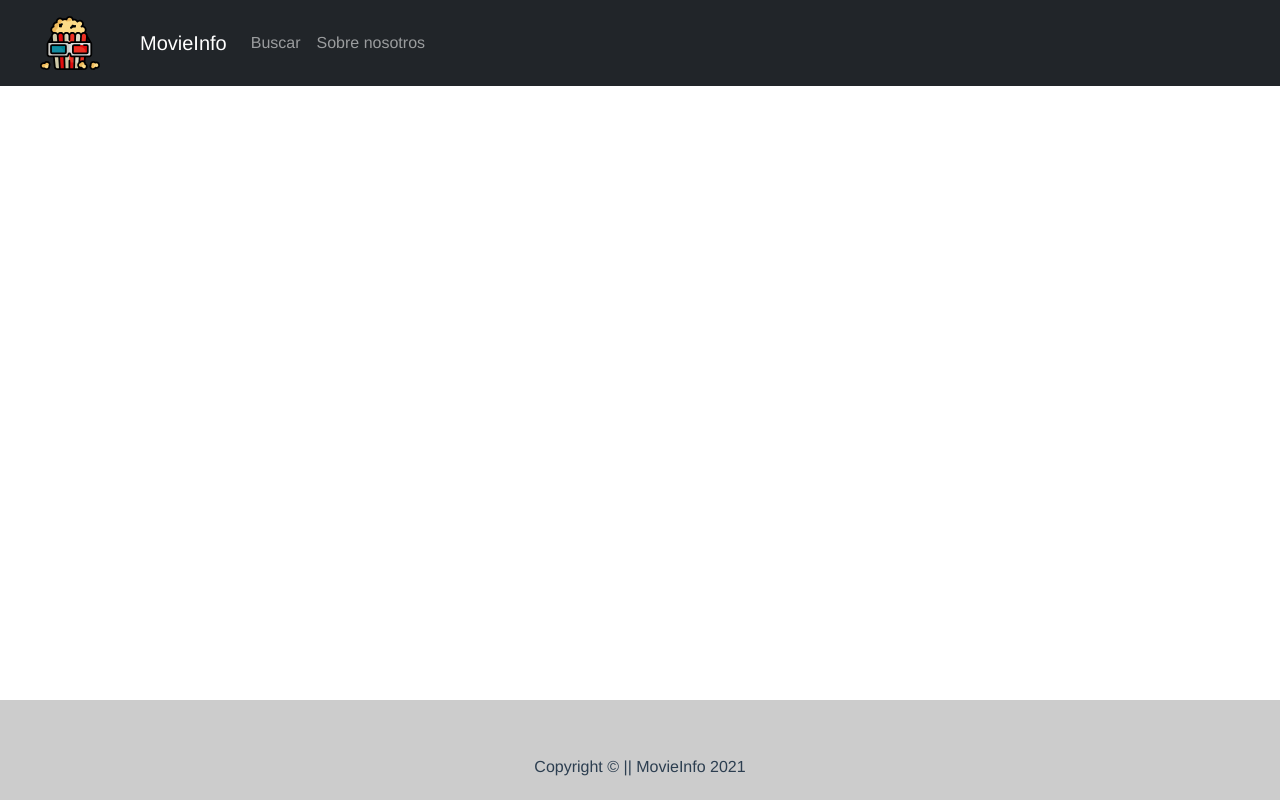
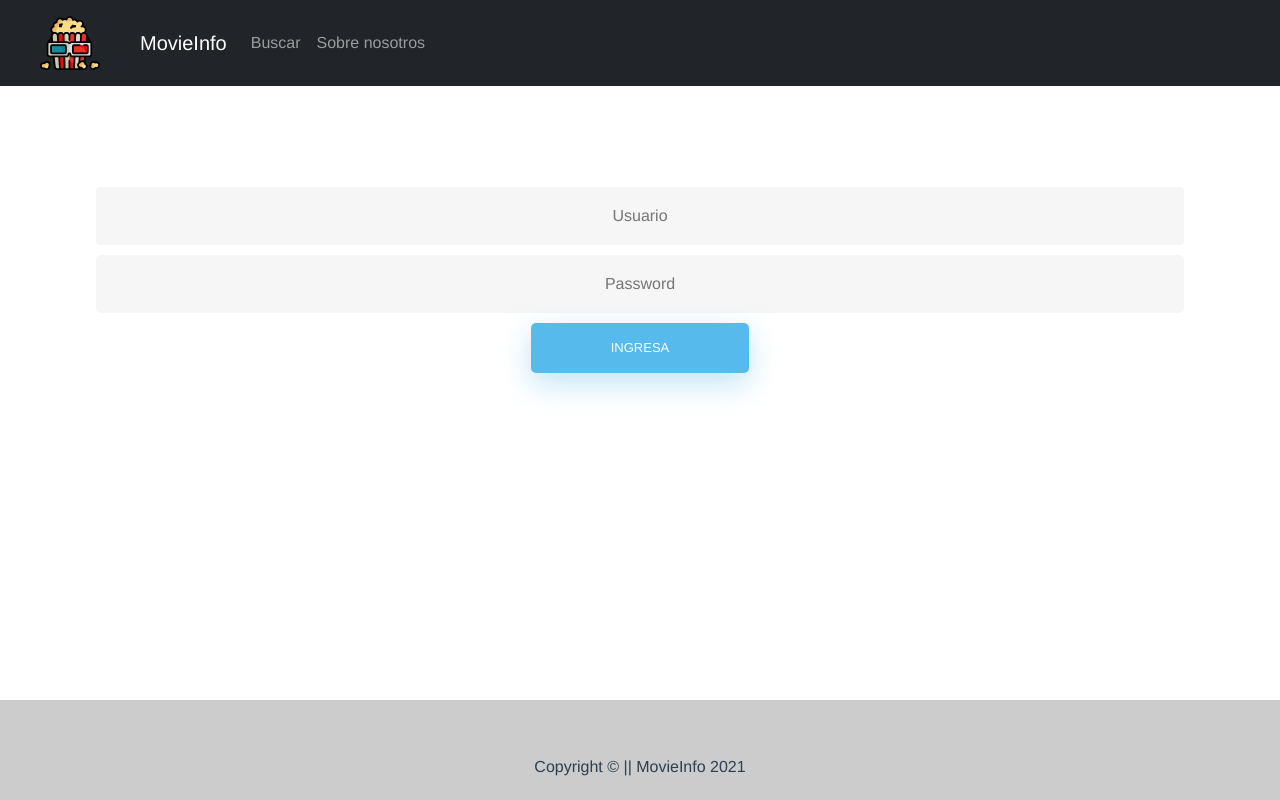
Before and after one commit to movieinfo/movieinfodotcom, a Vue app: page / in a window 1280 px wide. Built offline with nearby package versions, Linux system fonts and the light colour scheme.

Commit message:
Version 21.10.04

```diff
--- a/src/components/Home.vue
+++ b/src/components/Home.vue
@@ -1,19 +1,348 @@
 <template>
   <div class="home">
     <Header></Header>
+    <br>
+    <br>
+    <br>
+    <br>
+    <!-- Login Form -->
+    <form v-on:submit.prevent="login">
+      <input
+        type="text"
+        id="login"
+        class="fadeIn second"
+        name="login"
+        placeholder="Usuario"
+      />
+      <input
+        type="password"
+        id="password"
+        class="fadeIn third"
+        name="login"
+        placeholder="Password"
+      />
+      <input type="submit" class="fadeIn fourth" value="Ingresa" />
+      <br />
+    </form>
+
     <Footer></Footer>
   </div>
 </template>
 
 <script>
-import Header from '@/components/Header'
-import Footer from '@/components/Footer'
+import Header from "@/components/Header";
+import Footer from "@/components/Footer";
 
 export default {
-  name: 'Home',
+  name: "Home",
   components: {
-      Header,
-      Footer
+    Header,
+    Footer,
+  },
+};
+</script>
+
+<style scoped>
+html {
+  background-color: #56baed;
+}
+
+body {
+  font-family: "Poppins", sans-serif;
+  height: 100vh;
+}
+
+a {
+  color: #92badd;
+  display: inline-block;
+  text-decoration: none;
+  font-weight: 400;
+}
+
+h2 {
+  text-align: center;
+  font-size: 16px;
+  font-weight: 600;
+  text-transform: uppercase;
+  display: inline-block;
+  margin: 40px 8px 10px 8px;
+  color: #cccccc;
+}
+
+/* STRUCTURE */
+
+.wrapper {
+  display: flex;
+  align-items: center;
+  flex-direction: column;
+  justify-content: center;
+  width: 100%;
+  min-height: 100%;
+  padding: 20px;
+}
+
+#formContent {
+  -webkit-border-radius: 10px 10px 10px 10px;
+  border-radius: 10px 10px 10px 10px;
+  background: #fff;
+  padding: 30px;
+  width: 90%;
+  max-width: 450px;
+  position: relative;
+  padding: 0px;
+  -webkit-box-shadow: 0 30px 60px 0 rgba(0, 0, 0, 0.3);
+  box-shadow: 0 30px 60px 0 rgba(0, 0, 0, 0.3);
+  text-align: center;
+}
+
+#formFooter {
+  background-color: #f6f6f6;
+  border-top: 1px solid #dce8f1;
+  padding: 25px;
+  text-align: center;
+  -webkit-border-radius: 0 0 10px 10px;
+  border-radius: 0 0 10px 10px;
+}
+
+/* TABS */
+
+h2.inactive {
+  color: #cccccc;
+}
+
+h2.active {
+  color: #0d0d0d;
+  border-bottom: 2px solid #5fbae9;
+}
+
+/* FORM TYPOGRAPHY*/
+
+input[type="button"],
+button[type="submit"],
+input[type="submit"],
+input[type="reset"] {
+  background-color: #56baed;
+  border: none;
+  color: white;
+  padding: 15px 80px;
+  text-align: center;
+  text-decoration: none;
+  display: inline-block;
+  text-transform: uppercase;
+  font-size: 13px;
+  -webkit-box-shadow: 0 10px 30px 0 rgba(95, 186, 233, 0.4);
+  box-shadow: 0 10px 30px 0 rgba(95, 186, 233, 0.4);
+  -webkit-border-radius: 5px 5px 5px 5px;
+  border-radius: 5px 5px 5px 5px;
+  margin: 5px 20px 40px 20px;
+  -webkit-transition: all 0.3s ease-in-out;
+  -moz-transition: all 0.3s ease-in-out;
+  -ms-transition: all 0.3s ease-in-out;
+  -o-transition: all 0.3s ease-in-out;
+  transition: all 0.3s ease-in-out;
+}
+
+button[type="submit"]:hover,
+input[type="button"]:hover,
+input[type="submit"]:hover,
+input[type="reset"]:hover {
+  background-color: #39ace7;
+}
+button[type="submit"]:active,
+input[type="button"]:active,
+input[type="submit"]:active,
+input[type="reset"]:active {
+  -moz-transform: scale(0.95);
+  -webkit-transform: scale(0.95);
+  -o-transform: scale(0.95);
+  -ms-transform: scale(0.95);
+  transform: scale(0.95);
+}
+
+input[type="password"],
+input[type="text"] {
+  background-color: #f6f6f6;
+  border: none;
+  color: #0d0d0d;
+  padding: 15px 32px;
+  text-align: center;
+  text-decoration: none;
+  display: inline-block;
+  font-size: 16px;
+  margin: 5px;
+  width: 85%;
+  border: 2px solid #f6f6f6;
+  -webkit-transition: all 0.5s ease-in-out;
+  -moz-transition: all 0.5s ease-in-out;
+  -ms-transition: all 0.5s ease-in-out;
+  -o-transition: all 0.5s ease-in-out;
+  transition: all 0.5s ease-in-out;
+  -webkit-border-radius: 5px 5px 5px 5px;
+  border-radius: 5px 5px 5px 5px;
+}
+
+input[type="password"]:focus,
+input[type="text"]:focus {
+  background-color: #fff;
+  border-bottom: 2px solid #5fbae9;
+}
+
+input[type="password"]:placeholder,
+input[type="text"]:placeholder {
+  color: #cccccc;
+}
+
+/* ANIMATIONS */
+
+/* Simple CSS3 Fade-in-down Animation */
+.fadeInDown {
+  -webkit-animation-name: fadeInDown;
+  animation-name: fadeInDown;
+  -webkit-animation-duration: 1s;
+  animation-duration: 1s;
+  -webkit-animation-fill-mode: both;
+  animation-fill-mode: both;
+}
+
+@-webkit-keyframes fadeInDown {
+  0% {
+    opacity: 0;
+    -webkit-transform: translate3d(0, -100%, 0);
+    transform: translate3d(0, -100%, 0);
+  }
+  100% {
+    opacity: 1;
+    -webkit-transform: none;
+    transform: none;
   }
 }
-</script>
+
+@keyframes fadeInDown {
+  0% {
+    opacity: 0;
+    -webkit-transform: translate3d(0, -100%, 0);
+    transform: translate3d(0, -100%, 0);
+  }
+  100% {
+    opacity: 1;
+    -webkit-transform: none;
+    transform: none;
+  }
+}
+
+/* Simple CSS3 Fade-in Animation */
+@-webkit-keyframes fadeIn {
+  from {
+    opacity: 0;
+  }
+  to {
+    opacity: 1;
+  }
+}
+@-moz-keyframes fadeIn {
+  from {
+    opacity: 0;
+  }
+  to {
+    opacity: 1;
+  }
+}
+@keyframes fadeIn {
+  from {
+    opacity: 0;
+  }
+  to {
+    opacity: 1;
+  }
+}
+
+.fadeIn {
+  opacity: 0;
+  -webkit-animation: fadeIn ease-in 1;
+  -moz-animation: fadeIn ease-in 1;
+  animation: fadeIn ease-in 1;
+
+  -webkit-animation-fill-mode: forwards;
+  -moz-animation-fill-mode: forwards;
+  animation-fill-mode: forwards;
+
+  -webkit-animation-duration: 1s;
+  -moz-animation-duration: 1s;
+  animation-duration: 1s;
+}
+
+.fadeIn.first {
+  -webkit-animation-delay: 0.4s;
+  -moz-animation-delay: 0.4s;
+  animation-delay: 0.4s;
+}
+
+.fadeIn.second {
+  -webkit-animation-delay: 0.6s;
+  -moz-animation-delay: 0.6s;
+  animation-delay: 0.6s;
+}
+
+.fadeIn.third {
+  -webkit-animation-delay: 0.8s;
+  -moz-animation-delay: 0.8s;
+  animation-delay: 0.8s;
+}
+
+.fadeIn.fourth {
+  -webkit-animation-delay: 1s;
+  -moz-animation-delay: 1s;
+  animation-delay: 1s;
+}
+
+/* Simple CSS3 Fade-in Animation */
+.underlineHover:after {
+  display: block;
+  left: 0;
+  bottom: -10px;
+  width: 0;
+  height: 2px;
+  background-color: #56baed;
+  content: "";
+  transition: width 0.2s;
+}
+
+.underlineHover:hover {
+  color: #0d0d0d;
+}
+
+.underlineHover:hover:after {
+  width: 100%;
+}
+
+/* OTHERS */
+
+*:focus {
+  outline: none;
+}
+
+#icon {
+  margin: 10px;
+  height: 100px;
+}
+
+img {
+  margin: 0 40px;
+}
+
+#img_home {
+  -webkit-border-radius: 10px 10px 10px 10px;
+  border-radius: 10px 10px 10px 10px;
+  background: #fff;
+  position: relative;
+  padding: 0px;
+  -webkit-box-shadow: 0 30px 60px 0 rgba(0, 0, 0, 0.3);
+  box-shadow: 0 30px 60px 0 rgba(0, 0, 0, 0.548);
+  text-align: center;
+}
+
+.brand {
+  display: flex;
+  align-items: center;
+}
+</style>
```
